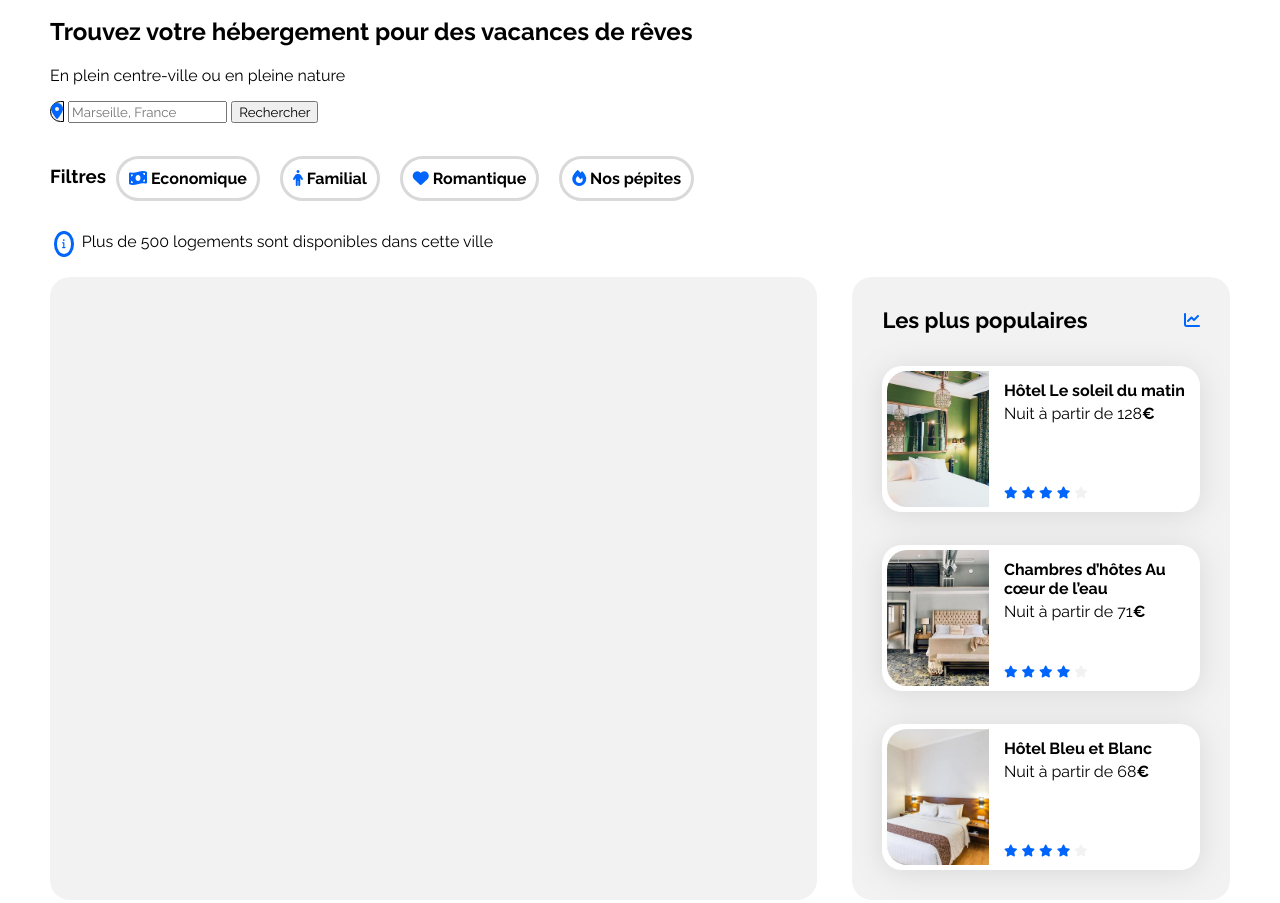
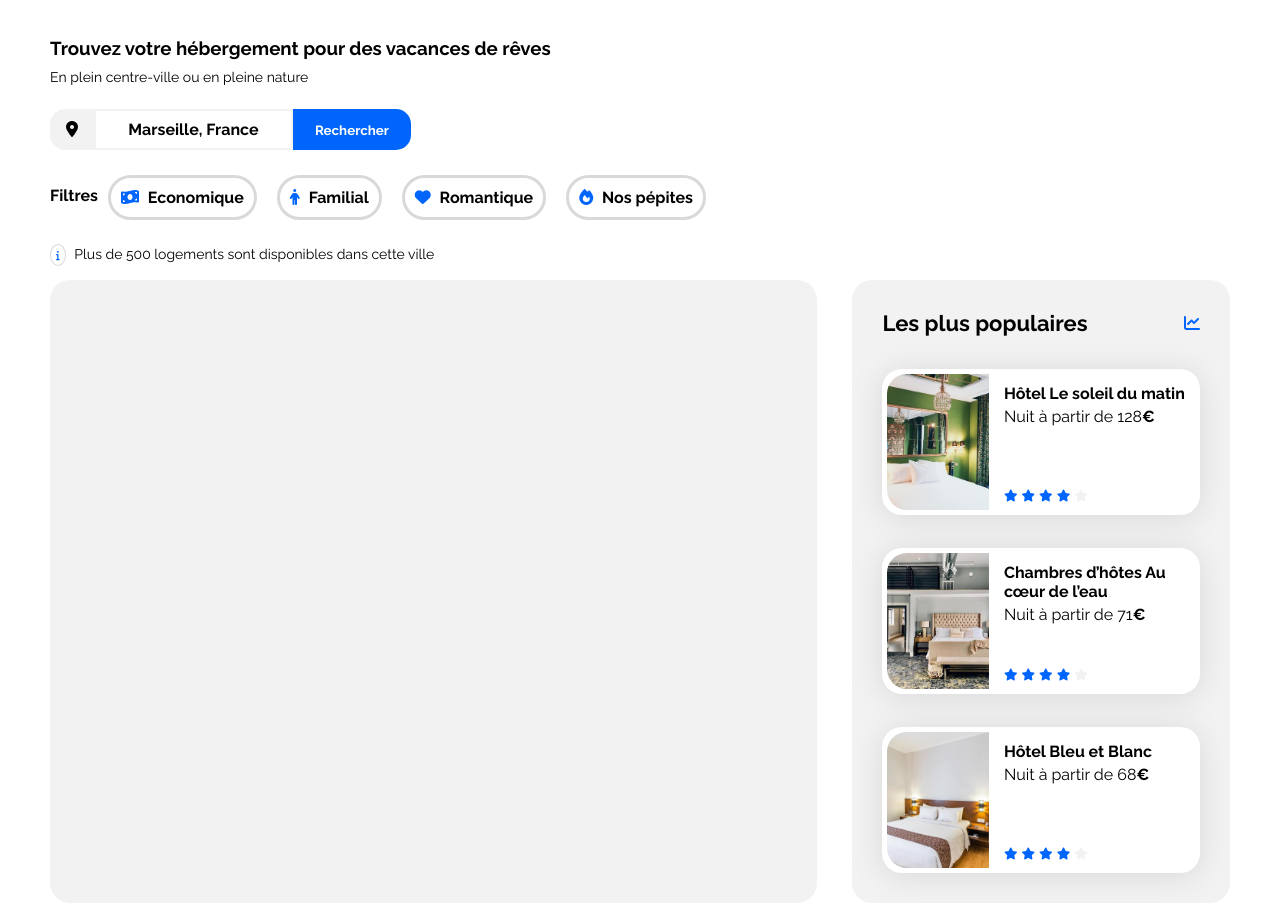
Before and after one commit to Pierrecrn/Projet-2-OC, a plain HTML site: page index.html in a window 1280 px wide. Shown: the part 46-949 px from the top of the page. Drawn offline with Linux system fonts and the light colour scheme.

Commit message:
Fin header + barre de recherche + filtres

```diff
--- a/css/styles.css
+++ b/css/styles.css
@@ -94,20 +94,43 @@ header {
 /******* info-group *******/
 .info-group{
     width: auto;
-    height: 280px;
+    height: auto;
     display: flex;
     flex-direction: column;
 }
+.box-top h3 {
+    margin-top: 40px;
+    margin-bottom: 0;
+}
+.box-top p {
+    margin-top: 10px;
+    font-size: 14px;
+}
 .search-bar {
     width: 375px;
-    Height: 50px;
+    display: flex;
+    margin: 10px 0 15px 0;
 }
 .search-bar label {
-    width: 50px;
-    height: auto;
     background-color:#F2F2F2;
-    border: 1px solid;
+    border: 1px solid #F2F2F2;
     border-radius: 15px 0px 0px 15px;
+    padding: 10px 15px;
+}
+.search-bar input {
+    font-weight: 700;
+    color: black;
+    border: 2px solid #F2F2F2;
+    font-size: 16px;
+}
+.search-bar button {
+    background-color: #0065FC;
+    border: 2px solid #0065FC;
+    border-radius: 0px 15px 15px 0px;
+    color: white;
+    font-weight: 700;
+    align-items: center;
+    padding: 0 20px;
 }
 .search-bar button i {
     display: none;
@@ -115,6 +138,10 @@ header {
 .filtres {
     display: flex;
   }
+
+.filtres i {
+    padding-right: 5px;
+}
 
 .filtres p {
     border-style: solid;
@@ -130,15 +157,15 @@ header {
   }
 
 .box-bottom {
-    font-size: 16px;
+    font-size: 14px;
 }
 
 .box-bottom i {
-    font-size: 0.6em;
-    border-style: solid;
+    font-size: 10px;
+    border: 1px solid #D9D9D9;
     border-radius: 50%;
-    margin: 4px;
     padding: 5px;
+    margin-right: 5px;
   }
 
 /****** Hebergements And Populaires ***********/
--- a/index.html
+++ b/index.html
@@ -36,18 +36,18 @@
         <main>
             <section class="info-group">
                 <div class="box-top">
-                    <h2>Trouvez votre hébergement pour des vacances de rêves</h2>
+                    <h3>Trouvez votre hébergement pour des vacances de rêves</h3>
                     <p>En plein centre-ville ou en pleine nature</p>
                 </div>
 
                 <form method="get" action="" class="search-bar">
-                        <label for="ville"><i class="fa-solid fa-location-dot"></i></label>
-                        <input type="text" name="ville" id="ville" placeholder="Marseille, France">
+                        <label for="ville"><i class="fa-solid fa-location-dot" style="color:black"></i></label>
+                        <input type="text" name="ville" id="ville" value="Marseille, France" style="text-align: center;">
                         <button>Rechercher <i class="fa-solid fa-magnifying-glass" aria-hidden="true"></i></button>
                 </form>
 
                 <div class="filtres">
-                    <h3>Filtres</h3>
+                    <h4>Filtres</h4>
                     <p class="Economique"><i class="fa-solid fa-money-bill-wave"> </i> Economique</p>
                     <p class="Familial"><i class="fa-solid fa-person"> </i> Familial</p>
                     <p class="Romantique"><i class="fa-solid fa-heart"> </i> Romantique</p>
```
